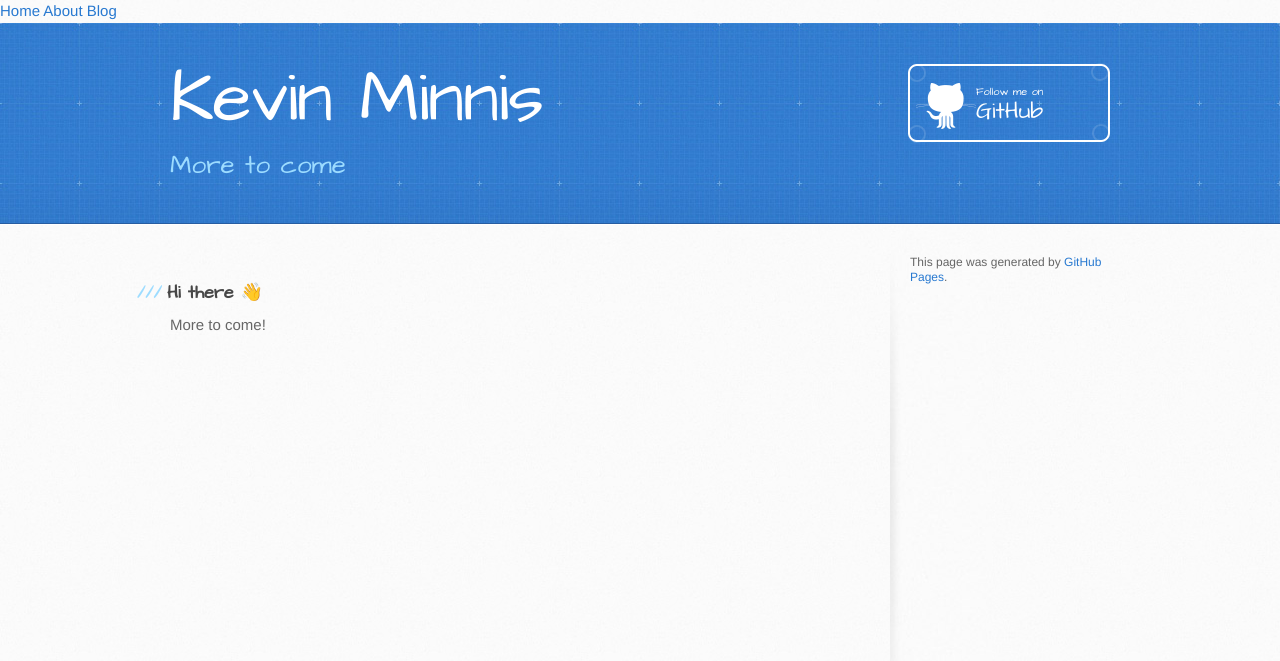
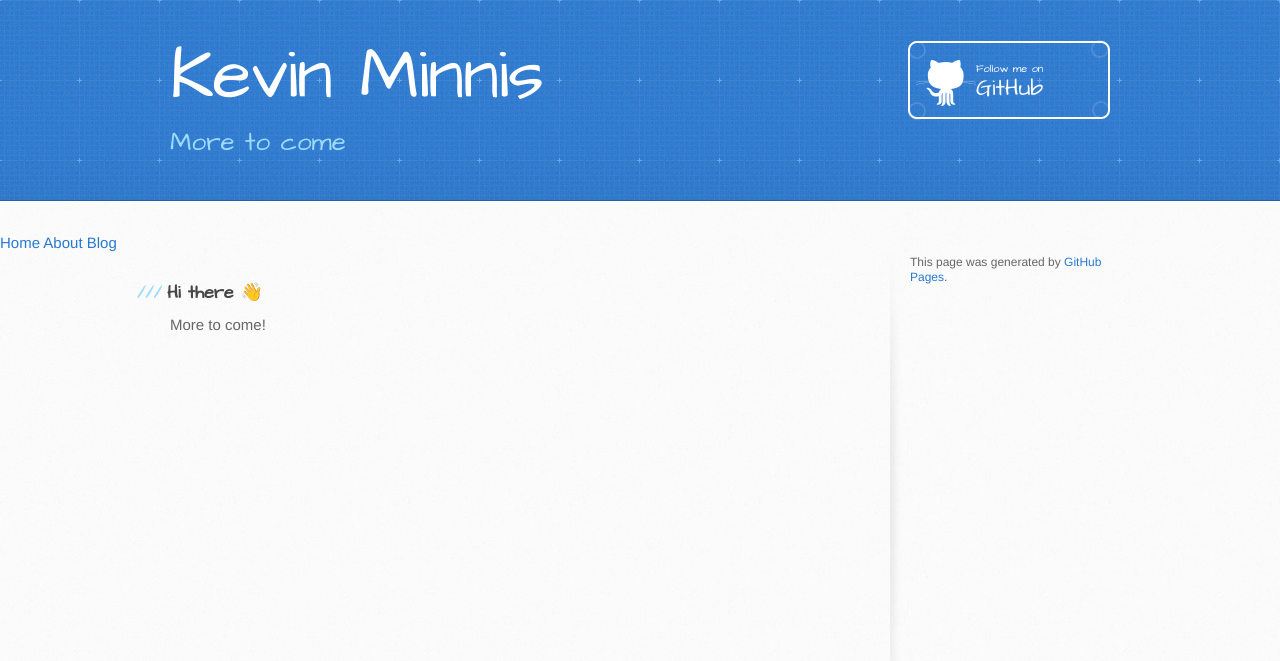
Before and after one commit to kminnis/kminnis.github.io, a Jekyll site: the page built from README.md, in a window 1280 px wide. Shown: the top 661 px of the page. Built offline with Jekyll 4.4.1, drawn with Linux system fonts in a browser that asks for light colours; our own code applies the rules of GitHub Pages for plain Markdown files.

Commit message:
another try on nav fix

```diff
--- a/_layouts/default.html
+++ b/_layouts/default.html
@@ -17,7 +17,6 @@
   </head>
 
   <body>
-    {% include navigation.html %}
     <header>
       <div class="inner">
         <a href="{{ '/' | absolute_url }}">
@@ -34,6 +33,7 @@
     </header>
 
     <div id="content-wrapper">
+      {% include navigation.html %}
       <div class="inner clearfix">
         <section id="main-content">
           {{ content }}
```
